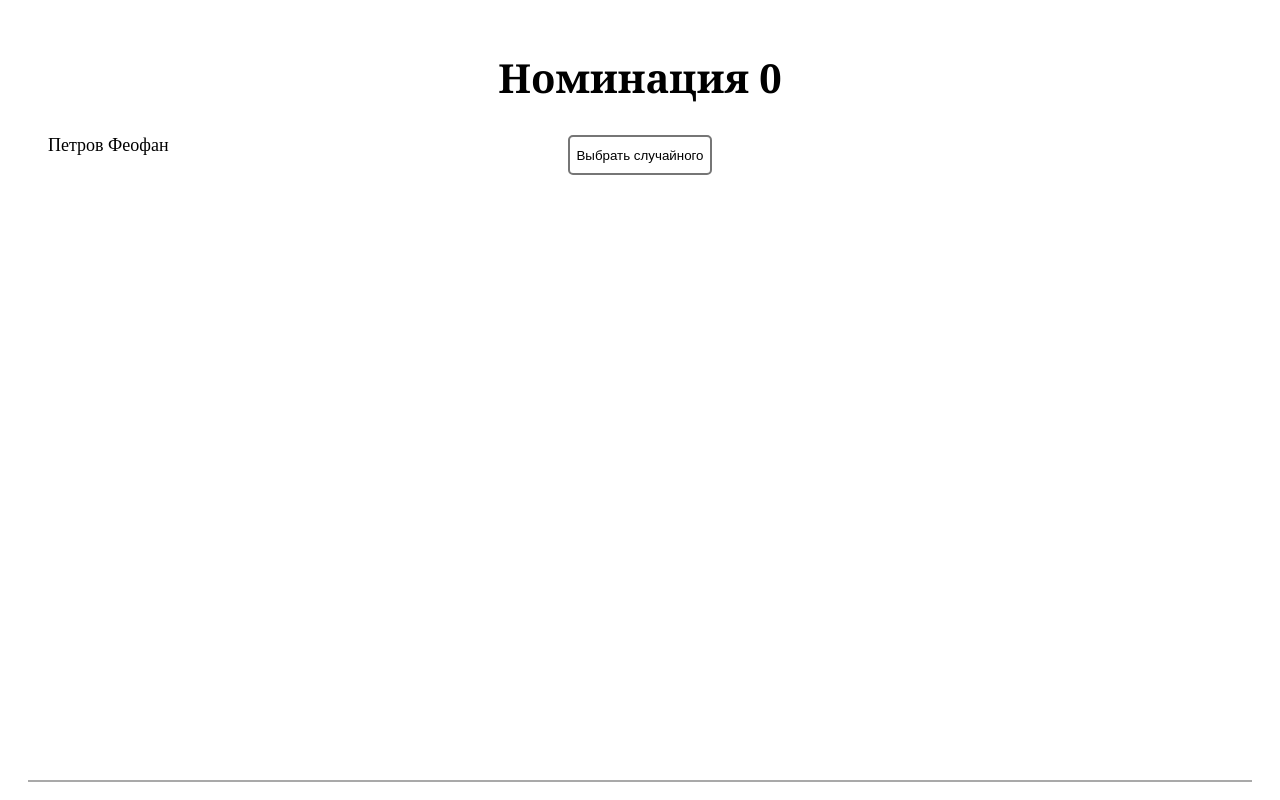
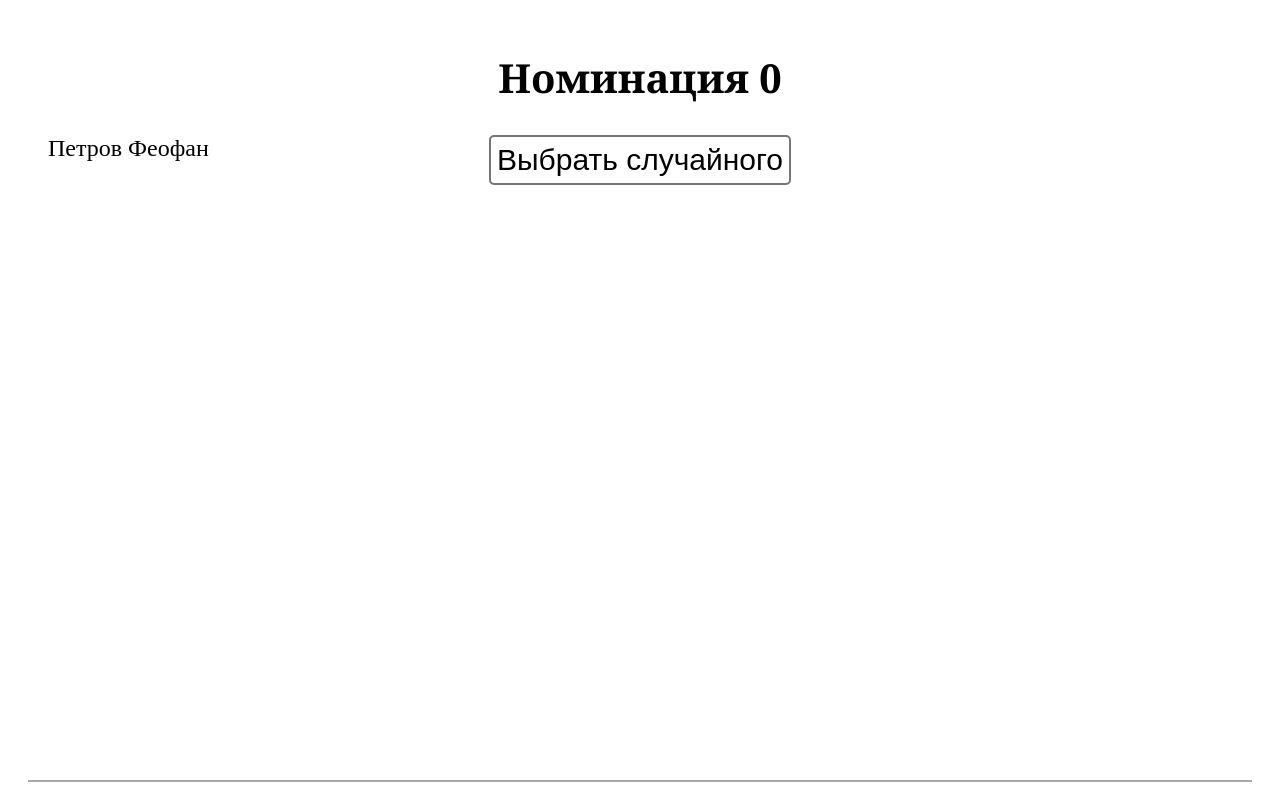
Before and after one commit to a-nadya/teachers-gifts, a React (Create React App) app: page / in a window 1280 px wide. Shown: the top 800 px of the page. Built offline with nearby package versions, Linux system fonts and the light colour scheme.

Commit message:
верстка

```diff
--- a/src/components/NominationBlock/NominationBlock.css
+++ b/src/components/NominationBlock/NominationBlock.css
@@ -21,7 +21,7 @@
 .body {
     display: flex;
     justify-content: space-between;
-    font-size: 18px;
+    font-size: 24px;
 }
 
 .participants, .winner {
@@ -38,12 +38,14 @@
 .winner {
     text-align: center;
     font-weight: bolder;
+    font-size: 36px;
 }
 
 .button {
-    height: 40px;
+    height: 50px;
     background: transparent;
     border: 2px solid #767676;
     border-radius: 5px;
     cursor: pointer;
+    font-size: 30px;
 }
```
